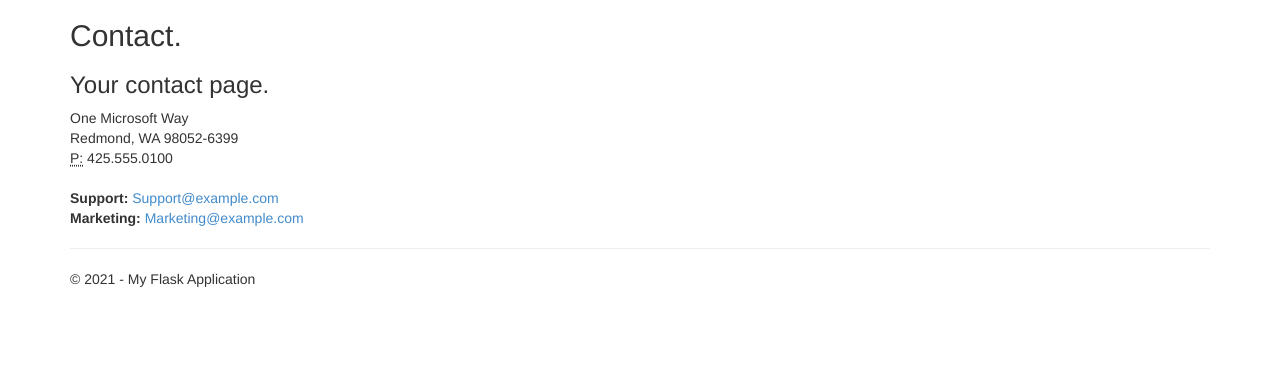
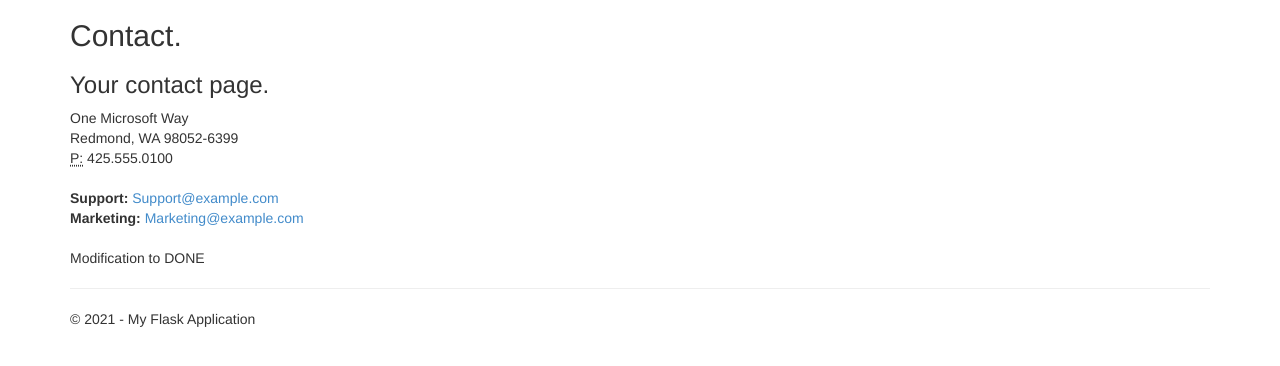
Before and after one commit to albertpardo/test-app-python-Flask, a Flask app: page /contact in a window 1280 px wide. Shown: the part 51-417 px from the top of the page. Run offline with Flask 2, Linux system fonts and the light colour scheme; some libraries are stand-ins or nearby versions.

Commit message:
Modification on : contact.html

```diff
--- a/FlaskTemplate/templates/contact.html
+++ b/FlaskTemplate/templates/contact.html
@@ -17,4 +17,5 @@
     <strong>Marketing:</strong> <a href="mailto:Marketing@example.com">Marketing@example.com</a>
 </address>
 
+<p> Modification to DONE</p>
 {% endblock %}
```
Also changed, not shown: 1 other file.
